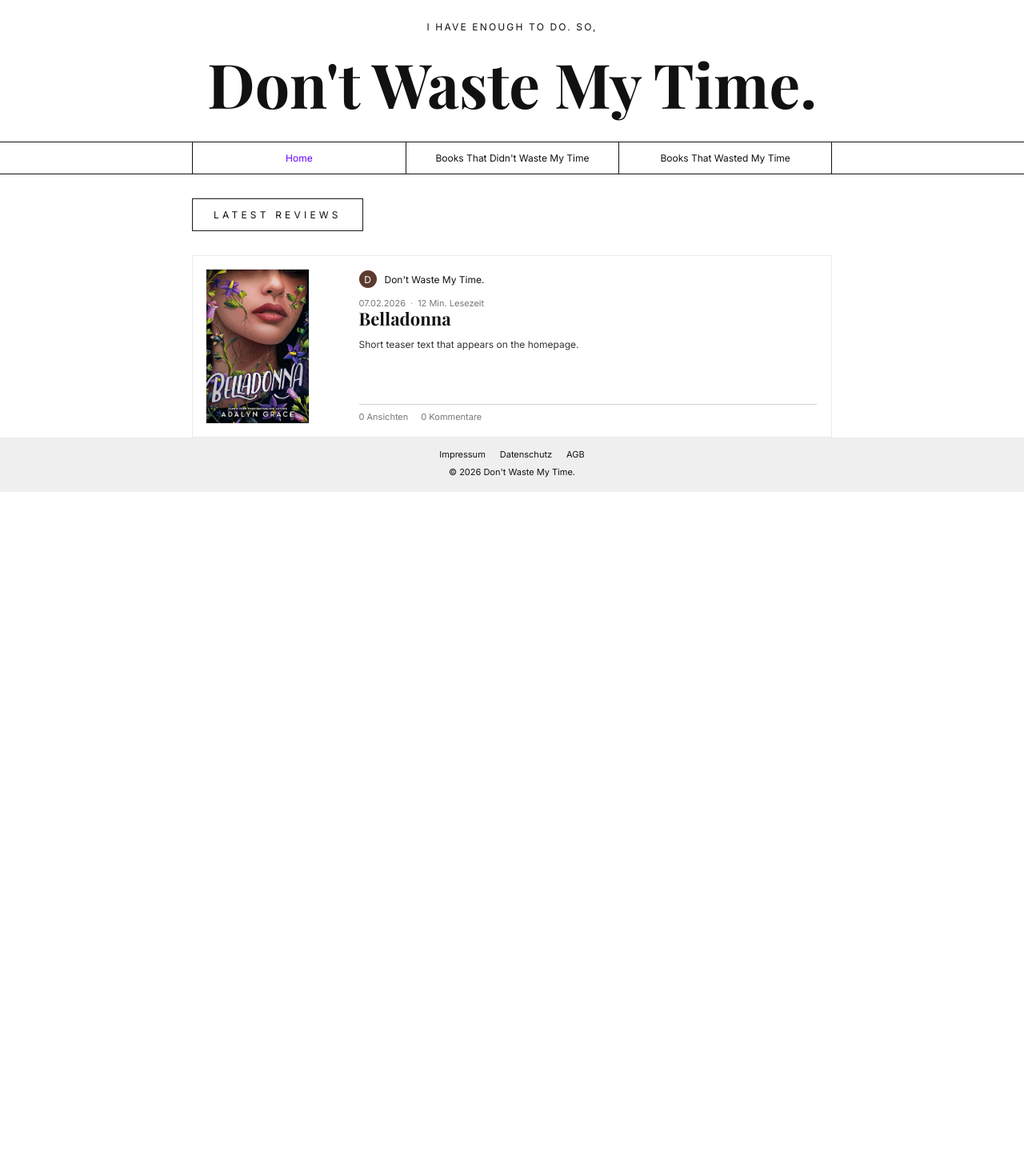
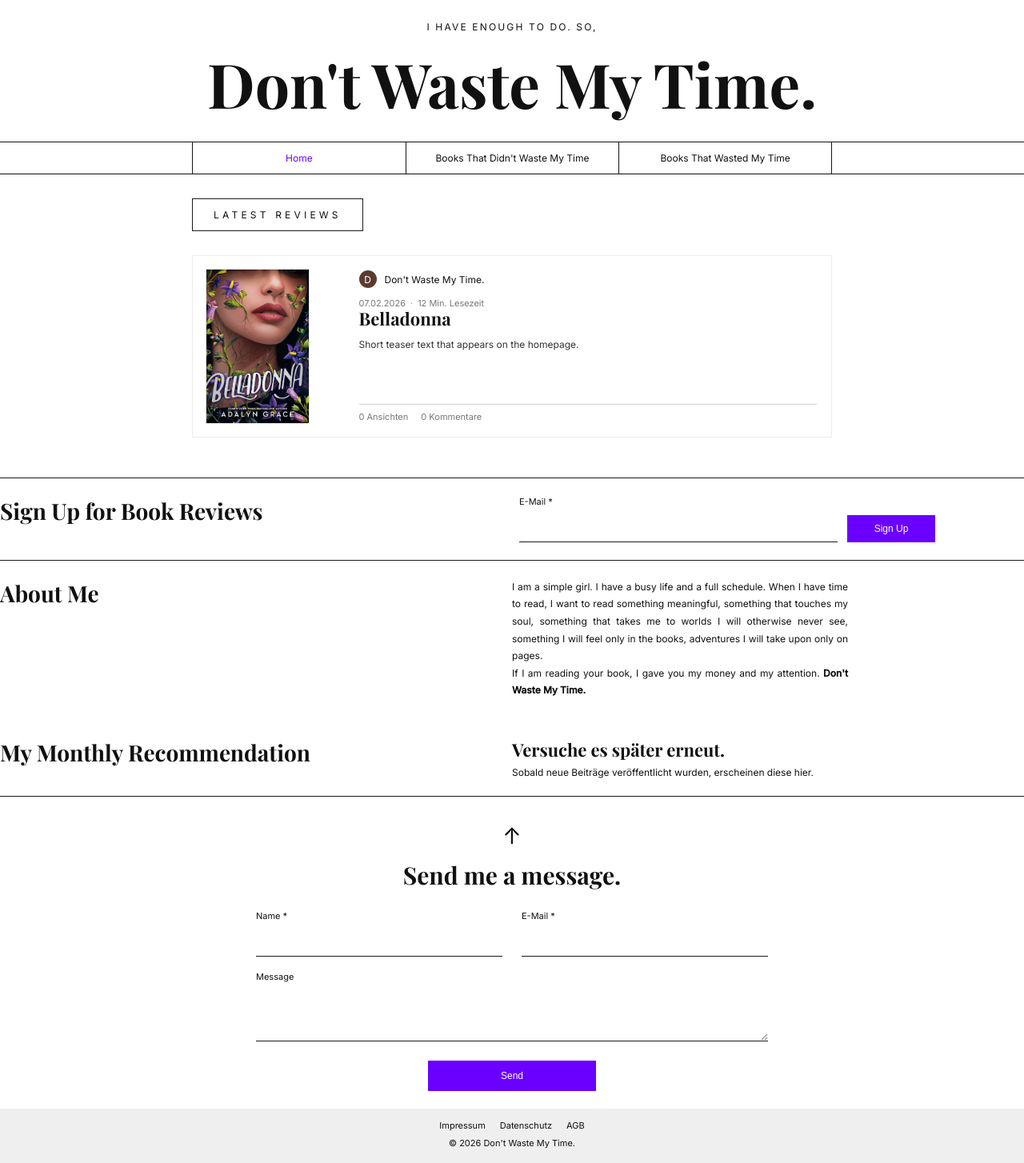
Before and after one commit to pleasedontwastemytime26-arch/book-blog, a Jekyll site: the page built from index.html, in a window 1280 px wide. Shown: the whole page at 80% size. Built offline with Jekyll 4.4.1, drawn with Linux system fonts in a browser that asks for light colours; before the commit the page ends 900 px from its top, so only the background shows below that.

Commit message:
Update footer.html

```diff
--- a/_includes/footer.html
+++ b/_includes/footer.html
@@ -1,3 +1,73 @@
+<!-- SIGNUP (still inside same container) -->
+  <section class="section section-tight" id="signup">
+    <div class="two-col signup">
+      <h2 class="col-left signup-title">Sign Up for Book Reviews</h2>
+
+      <form class="col-right signup-form" action="#" method="post">
+        <label class="field">
+          <span class="field-label">E-Mail *</span>
+          <input class="input" type="email" required />
+        </label>
+        <button class="btn" type="submit">Sign Up</button>
+      </form>
+    </div>
+  </section>
+
+  <!-- ABOUT / MONTHLY -->
+  <section class="section section-divider" id="about">
+    <div class="two-col">
+      <div class="col-left">
+        <h3 class="signup-title">About Me</h3>
+      </div>
+      <div class="col-right">
+        <p class="about-text">
+          I am a simple girl. I have a busy life and a full schedule. When I have time to read, I want to read something meaningful, something that touches my soul, something that takes me to worlds I will otherwise never see, something I will feel only in the books, adventures I will take upon only on pages. <br> If I am reading your book, I gave you my money and my attention. <b>Don't Waste My Time. </b>
+        </p>
+      </div>
+    </div>
+
+    <div class="two-col mt-48" id="monthly">
+      <div class="col-left">
+        <h3 class="signup-title">My Monthly Recommendation</h3>
+      </div>
+      <div class="col-right">
+        <h4 class="monthly-title">Versuche es später erneut.</h4>
+        <p class="monthly-subtitle">Sobald neue Beiträge veröffentlicht wurden, erscheinen diese hier.</p>
+      </div>
+    </div>
+  </section>
+
+  <!-- CONTACT -->
+  <section class="section section-divider" id="contact">
+    <div class="contact">
+      <div class="arrow">↑</div>
+      <h2 class="contact-title">Send me a message.</h2>
+
+      <form class="contact-form" action="#" method="post">
+        <div class="row">
+          <label class="field">
+            <span class="field-label">Name *</span>
+            <input class="input" type="text" required />
+          </label>
+          <label class="field">
+            <span class="field-label">E-Mail *</span>
+            <input class="input" type="email" required />
+          </label>
+        </div>
+
+        <label class="field">
+          <span class="field-label">Message</span>
+          <textarea class="textarea" rows="3"></textarea>
+        </label>
+
+        <button class="btn btn-wide" type="submit">Send</button>
+      </form>
+    </div>
+  </section>
+
+</div><!-- /.page -->
+
+<!-- footer is ALSO constrained to the same container -->
 <footer class="footer">
   <div class="page footer-inner">
     <div class="footer-links">
```
